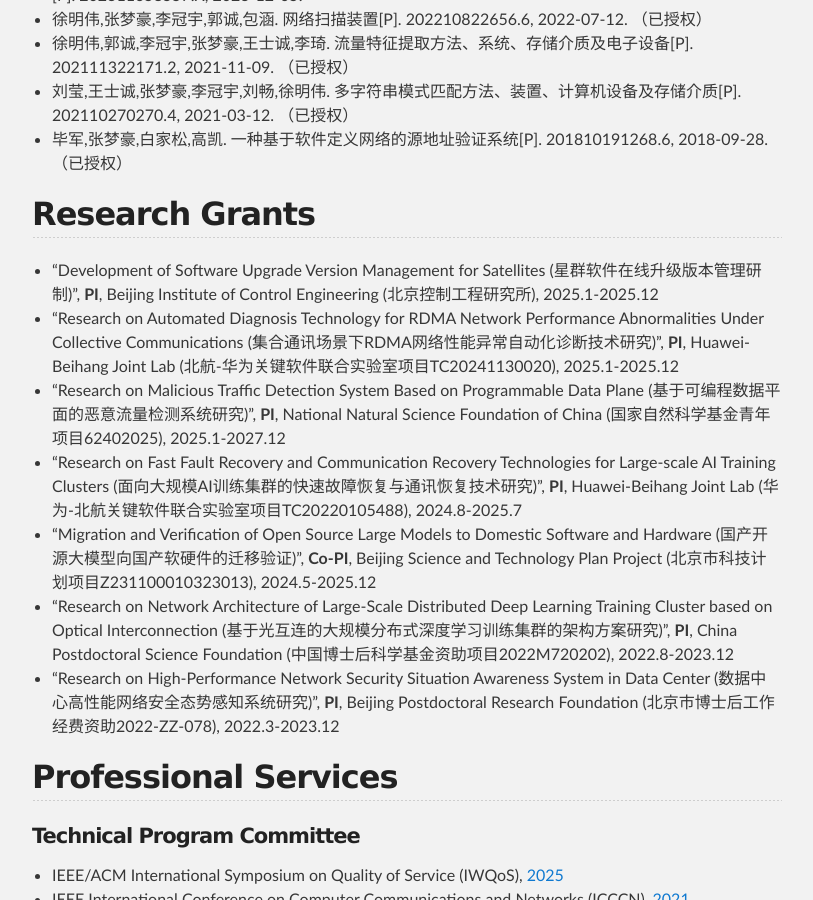
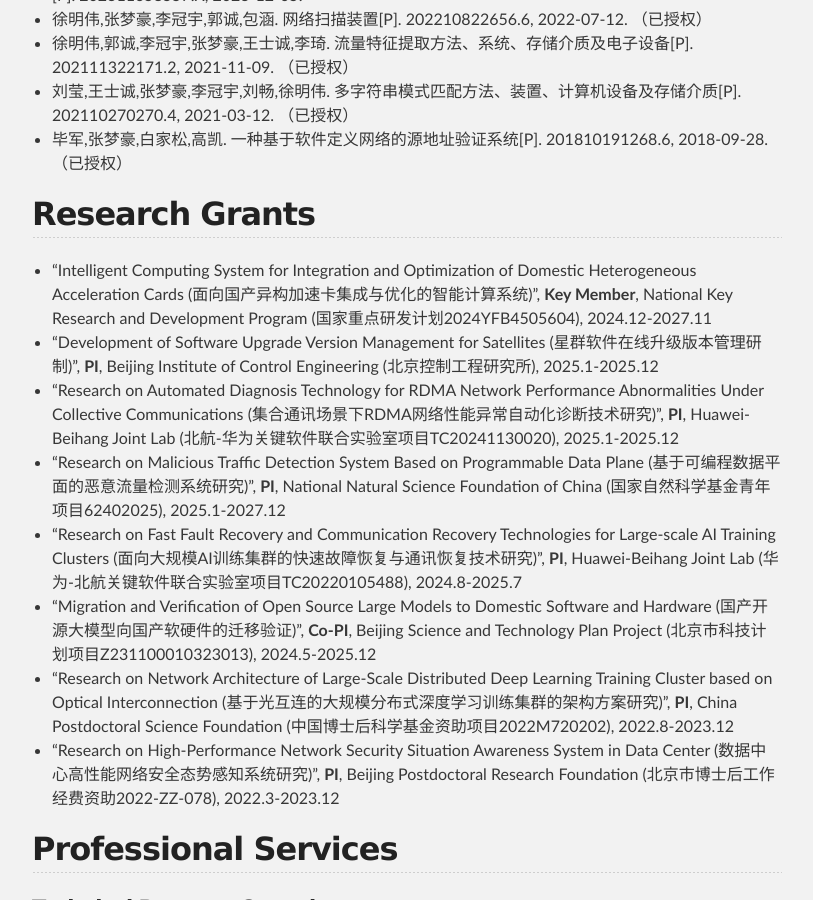
Before and after one commit to zhangmenghao/zhangmenghao.github.io, a Jekyll site: the page built from index.md, in a window 1280 px wide and 900 px high, scrolled down 5066 px. Shown: the whole window, without its empty margins (233-1046 px from the left). Built offline with Jekyll 4.4.1, drawn with Linux system fonts in a browser that asks for light colours.

Commit message:
Update grant

```diff
--- a/index.md
+++ b/index.md
@@ -188,6 +188,7 @@
 
 
 ## Research Grants
+* "Intelligent Computing System for Integration and Optimization of Domestic Heterogeneous Acceleration Cards (面向国产异构加速卡集成与优化的智能计算系统)", __Key Member__, National Key Research and Development Program (国家重点研发计划2024YFB4505604), 2024.12-2027.11
 * "Development of Software Upgrade Version Management for Satellites (星群软件在线升级版本管理研制)", __PI__, Beijing Institute of Control Engineering (北京控制工程研究所), 2025.1-2025.12
 * "Research on Automated Diagnosis Technology for RDMA Network Performance Abnormalities Under Collective Communications (集合通讯场景下RDMA⽹络性能异常⾃动化诊断技术研究)", __PI__, Huawei-Beihang Joint Lab (北航-华为关键软件联合实验室项目TC20241130020), 2025.1-2025.12
 * "Research on Malicious Traffic Detection System Based on Programmable Data Plane (基于可编程数据平面的恶意流量检测系统研究)", __PI__, National Natural Science Foundation of China (国家自然科学基金青年项目62402025), 2025.1-2027.12
```
